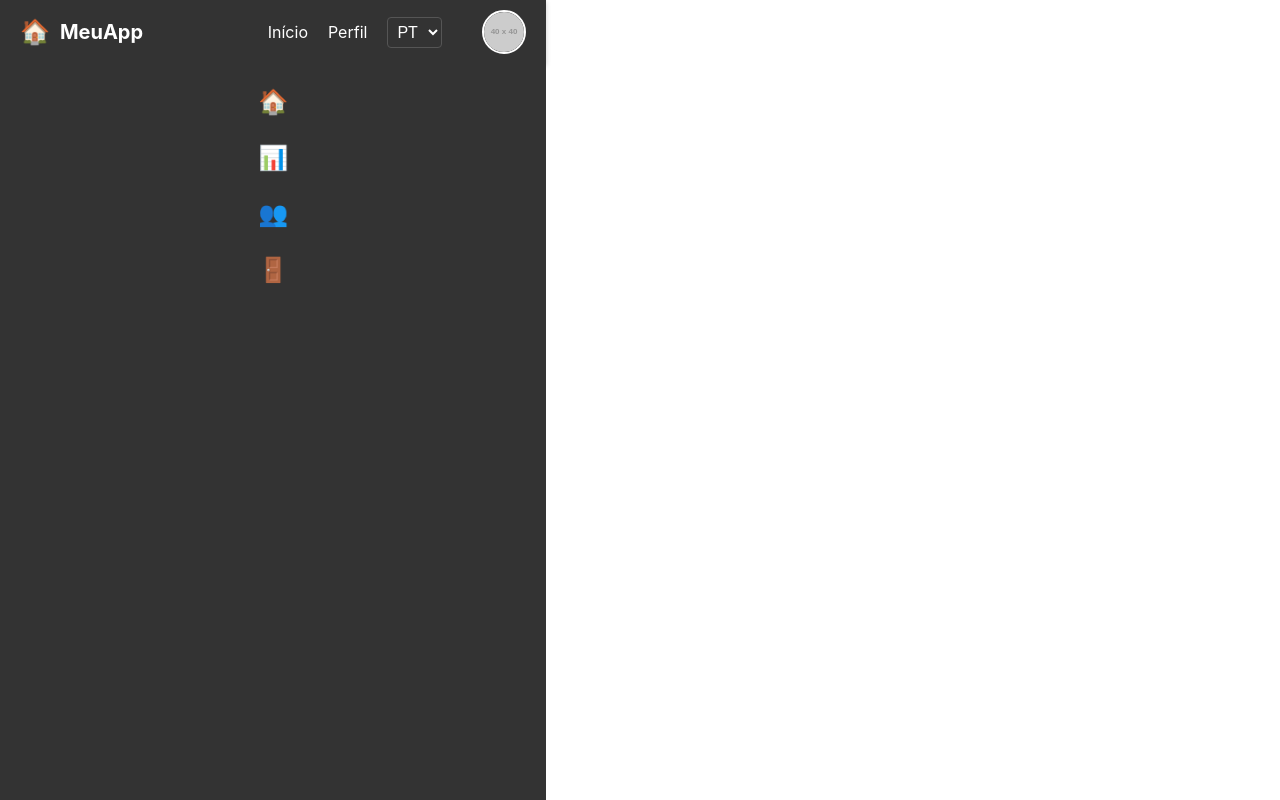
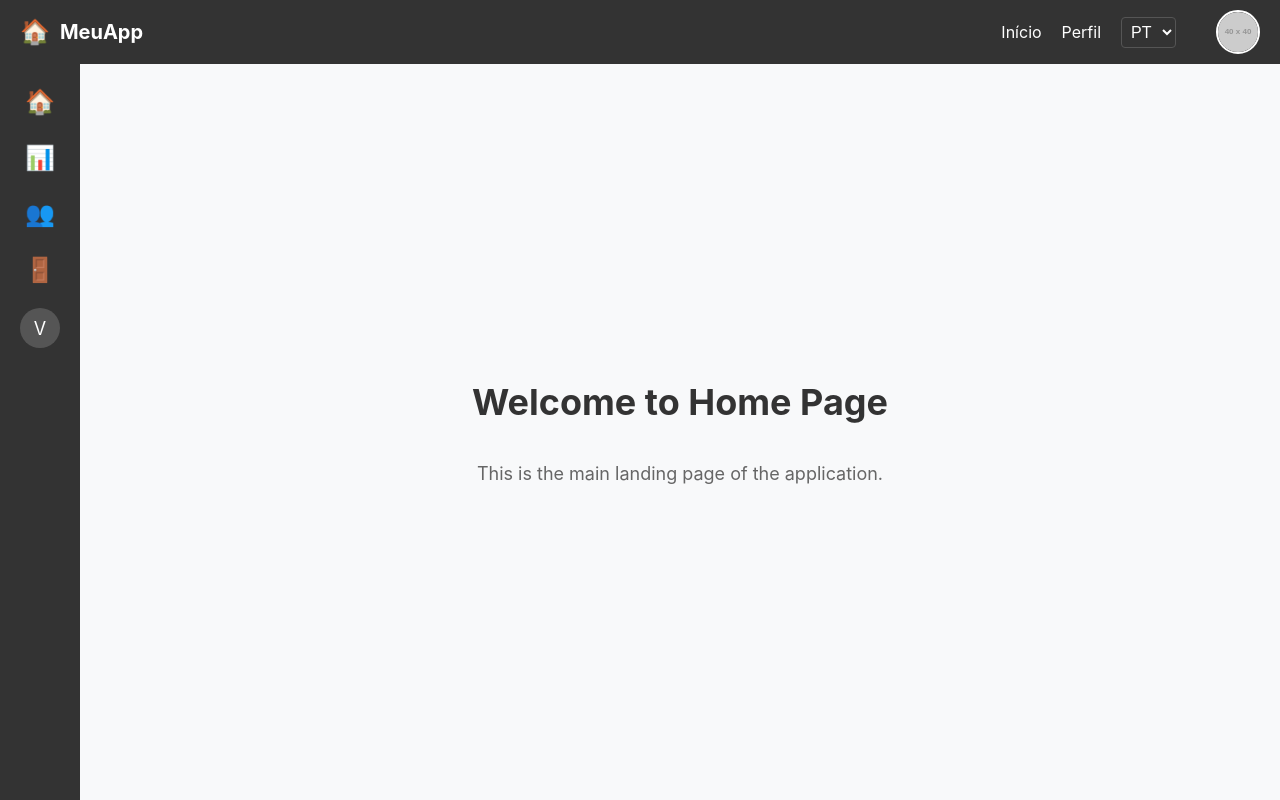
Before and after one commit to notNilton/hexa-nest, a React (Vite) app: page / in a window 1280 px wide. Before the commit this address had no page. Shown: the top 800 px of the page. Built offline with nearby package versions, Linux system fonts and the light colour scheme.

Commit message:
"Updated HomeComp and SidebarComp components, modified Home and NotFound pages, and adjusted corresponding CSS files."

```diff
--- a/src/components/HomeComp.scss
+++ b/src/components/HomeComp.scss
@@ -0,0 +1,20 @@
+.home-comp {
+  display: flex;
+  flex-direction: column;
+  align-items: center;
+  justify-content: center;
+  height: 100%;
+  text-align: center;
+  color: #333;
+  background-color: #f8f9fa;
+}
+
+h1 {
+  font-size: 36px;
+  margin-bottom: 20px;
+}
+
+p {
+  font-size: 18px;
+  color: #666;
+}
--- a/src/components/HomeComp.tsx
+++ b/src/components/HomeComp.tsx
@@ -3,10 +3,9 @@ import "./HomeComp.scss";
 
 const HomeComp: React.FC = () => {
   return (
-    <div className="not-found">
-      <h1>404 - Page Not Found</h1>
-      <p>Sorry, the page you are looking for does not exist.</p>
-      {/* <button onClick={() => window.history.back()}>Go Back</button> */}
+    <div className="home-comp">
+      <h1>Welcome to Home Page</h1>
+      <p>This is the main landing page of the application.</p>
     </div>
   );
 };
--- a/src/components/SidebarComp.scss
+++ b/src/components/SidebarComp.scss
@@ -31,6 +31,33 @@ li:hover {
 
 .menu-icon {
   color: white;
-  font-size: 24px; /* Larger size for icons */
+  font-size: 24px;
   display: block;
 }
+
+.version-item {
+  position: relative;
+  margin-top: auto; /* Push the version item to the bottom */
+}
+
+.version-icon {
+  color: white;
+  background-color: #555;
+  font-size: 18px;
+  width: 40px;
+  height: 40px;
+  display: flex;
+  align-items: center;
+  justify-content: center;
+  border-radius: 50%;
+  cursor: pointer;
+  transition: background-color 0.3s ease;
+}
+
+.version-icon:hover {
+  background-color: #666;
+}
+
+.version-icon:hover::after {
+  opacity: 1;
+}
--- a/src/components/SidebarComp.tsx
+++ b/src/components/SidebarComp.tsx
@@ -1,9 +1,11 @@
 import React from "react";
 import { useNavigate } from "react-router-dom";
 import "./SidebarComp.scss";
+import packageJson from "../../package.json"; // Importação de JSON
 
 const SidebarComp: React.FC = () => {
   const navigate = useNavigate();
+  const version = packageJson.version; // Acesse a versão
 
   const handleNavigation = (path: string) => {
     if (path === "/logout") {
@@ -28,11 +30,16 @@ const SidebarComp: React.FC = () => {
             <li
               key={idx}
               onClick={() => handleNavigation(item.path)}
-              style={{ cursor: "pointer" }}
+              className="menu-item"
             >
               <span className="menu-icon">{item.icon}</span>
             </li>
           ))}
+          <li className="menu-item version-item">
+            <span className="version-icon" title={`Version ${version}.`}>
+              V
+            </span>
+          </li>
         </ul>
       </div>
     </div>
--- a/src/pages/Home.scss
+++ b/src/pages/Home.scss
@@ -1,19 +1,37 @@
-// HomePage.scss
 .home {
-  display: flex;
-  flex-direction: column;
-  height: 100vh;
+  display: grid;
+  grid-template-columns: auto 1fr; /* Sidebar and main content */
+  grid-template-rows: auto 1fr auto; /* Navbar, content, and footer */
+  height: 100vh; /* Full viewport height */
+  width: 100vw; /* Full viewport height */
+  overflow: hidden; /* Prevent page overflow */
 
   .navbar-container {
-    flex: 0 1 auto;
+    grid-column: 1 / 3; /* Span across both columns */
+    grid-row: 1 / 2; /* First row */
+  }
+
+  .sidebar-container {
+    grid-column: 1 / 2; /* First column */
+    grid-row: 2 / 3; /* Second row */
+    overflow: hidden; /* Prevent sidebar overflow */
   }
 
   .content-container {
-    flex: 1 1 auto;
+    grid-column: 2 / 3; /* Second column */
+    grid-row: 2 / 3; /* Second row */
+    overflow: auto; /* Allow scrolling */
+    padding: 20px; /* Add padding to the content */
+    box-sizing: border-box; /* Include padding in the element's total width and height */
     display: flex;
+    align-items: center;
+    justify-content: center;
+    background-color: #f8f9fa; /* Light background for the content area */
   }
 
   .footer-container {
-    flex: 0 1 auto;
+    grid-column: 1 / 3; /* Span across both columns */
+    grid-row: 3 / 4; /* Third row */
+    height: 50px;
   }
 }
--- a/src/pages/Home.tsx
+++ b/src/pages/Home.tsx
@@ -1,11 +1,9 @@
-import React from "react";
-import FooterComp from "../components/FooterComp";
 import SidebarComp from "../components/SidebarComp";
 import NavbarComp from "../components/NavbarComp";
-import HomeComp from "../components/HomeComp.tsx";
+import HomeComp from "../components/HomeComp";
 import "./Home.scss";
 
-const Home: React.FC = () => {
+const Home = () => {
   return (
     <div className="home">
       <div className="navbar-container">
@@ -17,9 +15,6 @@ const Home: React.FC = () => {
       <div className="content-container">
         <HomeComp />
       </div>
-      <div className="footer-container">
-        <FooterComp />
-      </div>
     </div>
   );
 };
--- a/src/pages/NotFound.tsx
+++ b/src/pages/NotFound.tsx
@@ -1,4 +1,3 @@
-import FooterComp from "../components/FooterComp";
 import SidebarComp from "../components/SidebarComp";
 import NavbarComp from "../components/NavbarComp";
 import NotFoundComp from "../components/NotFoundComp";
@@ -16,9 +15,6 @@ const NotFoundPage = () => {
       <div className="content-container">
         <NotFoundComp />
       </div>
-      {/* <div className="footer-container">
-        <FooterComp />
-      </div> */}
     </div>
   );
 };
```
